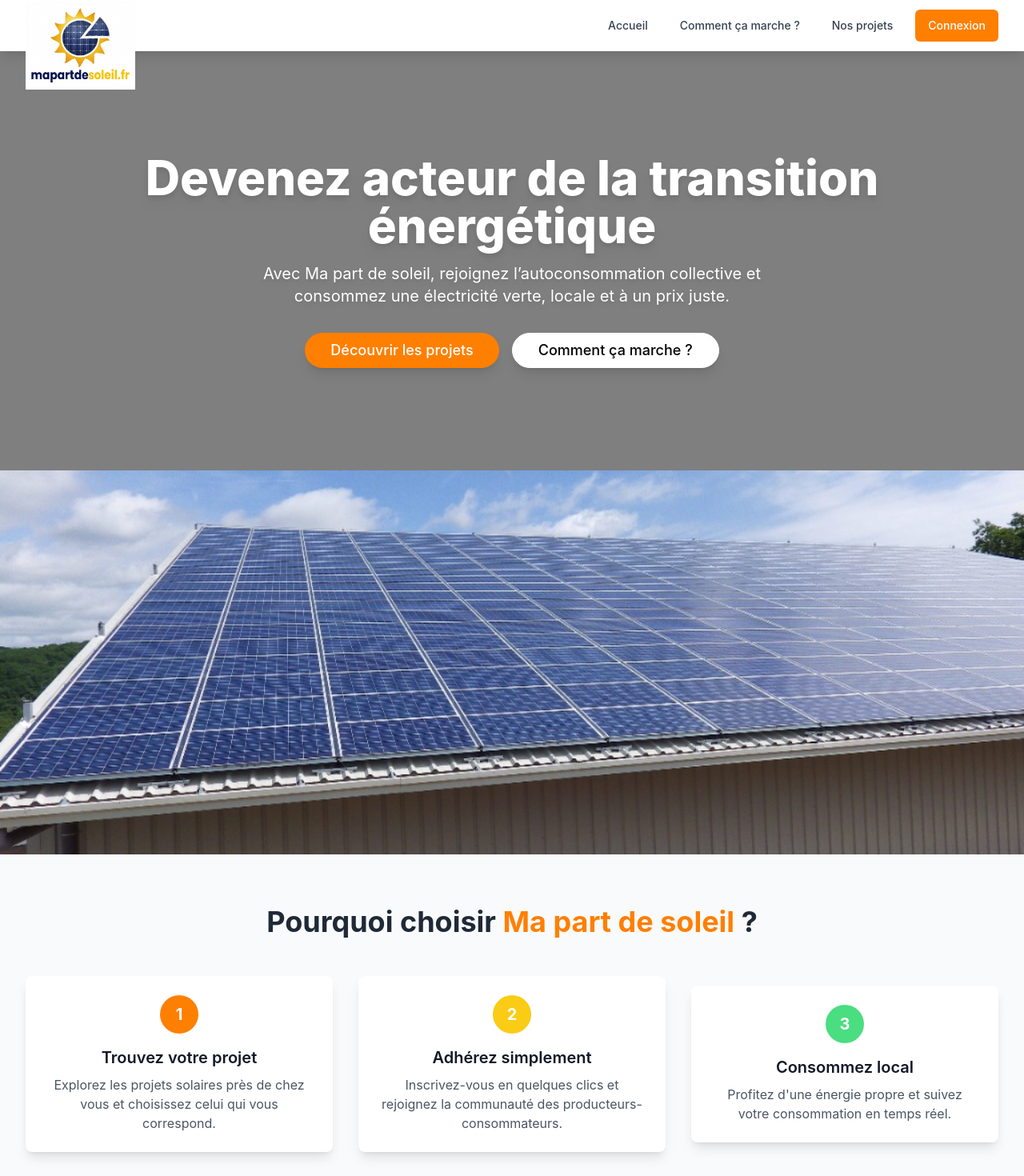
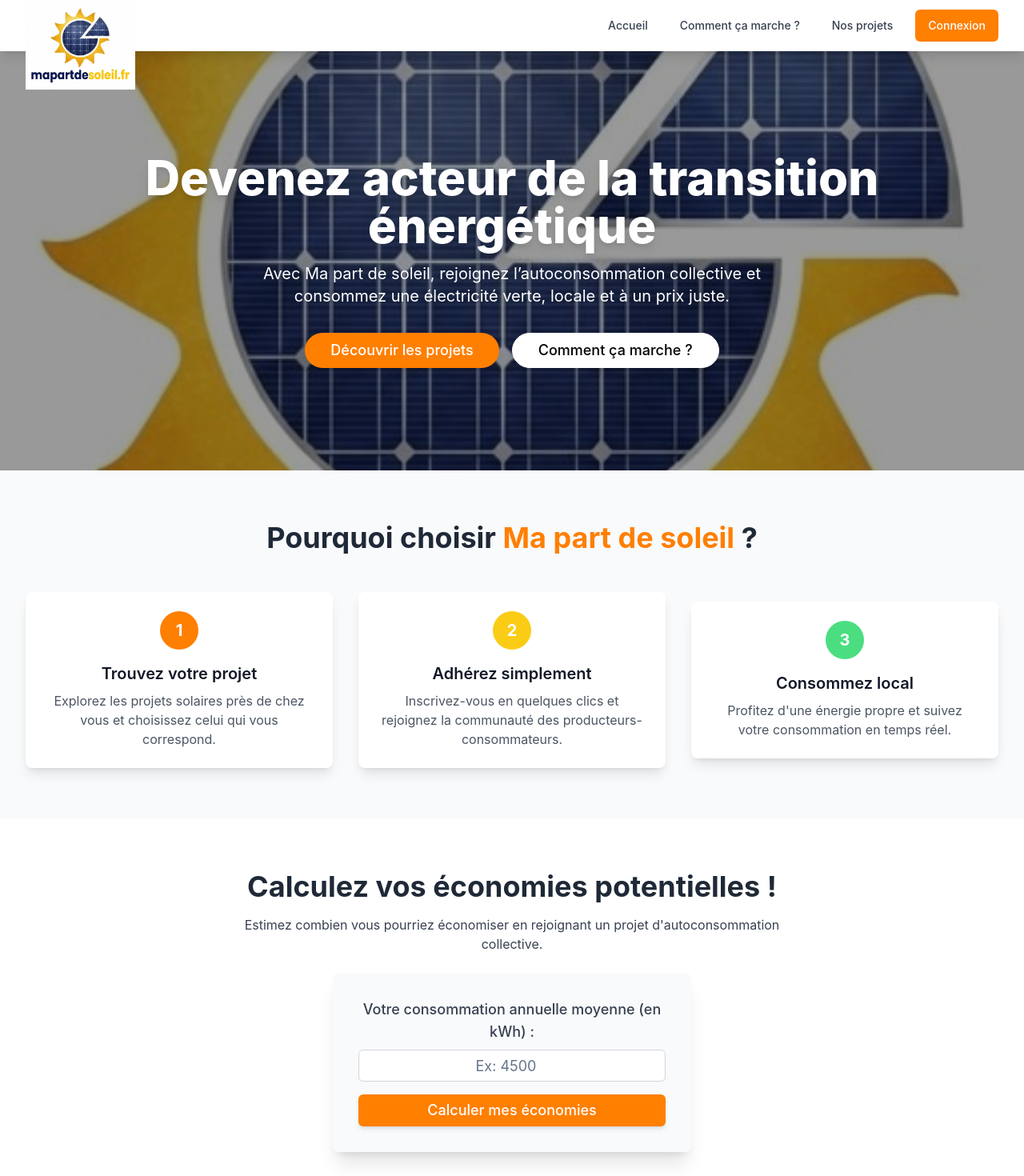
Before and after one commit to YannENRCourtage/mapartdesoleil, a React (Vite) app: page / in a window 1280 px wide. Shown: the top 1470 px of the page at 80% size. Built offline with nearby package versions, Linux system fonts and the light colour scheme.

Commit message:
Photo vignoble en fond du hero + suppression section photo separee

```diff
--- a/src/pages/HomePage.jsx
+++ b/src/pages/HomePage.jsx
@@ -59,12 +59,11 @@
         <meta name="description" content="Ma part de soleil : Devenez acteur de la transition énergétique locale en participant à des projets solaires collectifs." />
       </Helmet>
 
-      {/* Hero Section */}
       <section
         className="relative bg-cover bg-center py-20 md:py-32 text-white flex items-center justify-center"
-        style={{ backgroundImage: `url(${heroRoofImage})` }}
+        style={{ backgroundImage: 'url(/images/photo-solaire.jpg)' }}
       >
-        <div className="absolute inset-0 bg-black opacity-50"></div>
+        <div className="absolute inset-0 bg-black opacity-40"></div>
         <div className="relative z-10 text-center px-4">
           <motion.h1
             className="text-4xl md:text-6xl font-extrabold leading-tight mb-4 drop-shadow-lg"
@@ -102,14 +101,7 @@
         </div>
       </section>
 
-            {/* Photo Section */}
-      <section className="w-full overflow-hidden" style={{ height: '480px' }}>
-        <img
-          src="/images/photo-solaire.jpg"
-          alt="Installation panneaux solaires"
-          className="w-full h-full object-cover"
-        />
-      </section>
+
 
       {/* How It Works Section */}
       <section className="py-16 bg-gray-50">
```
Also changed, not shown: public/images/photo-solaire.jpg.
